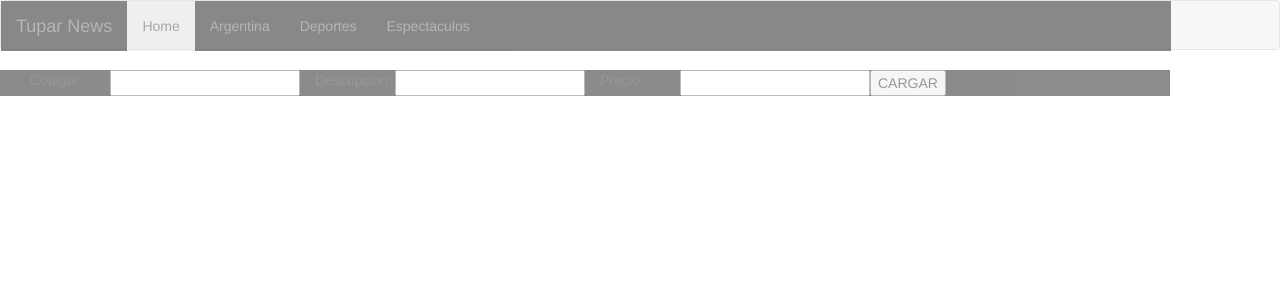
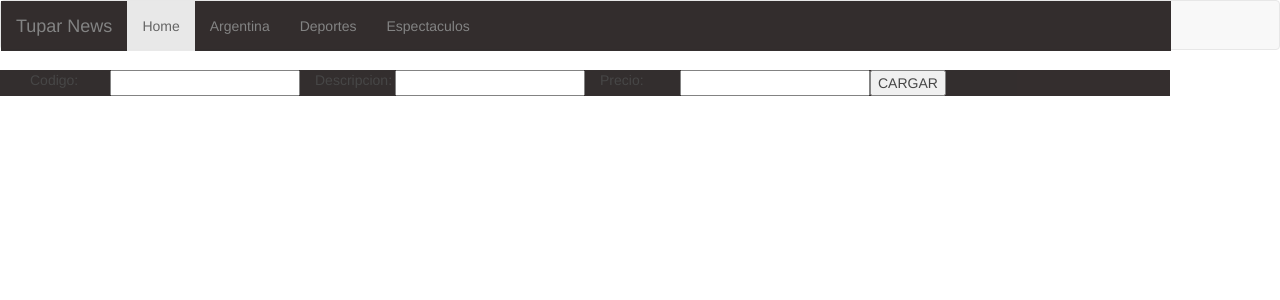
Before and after one commit to Unicen-Tuari/gportillo, a PHP site: page /noticia.html in a window 1280 px wide. Shown: the top 300 px of the page. Run offline with PHP 8.4, Linux system fonts and the light colour scheme; some libraries are stand-ins or nearby versions.

Commit message:
acomodando el fondo del nosotros

```diff
--- a/css/estilo.css
+++ b/css/estilo.css
@@ -38,7 +38,7 @@
 
 .container{
   background-color: #1E1818;
-  opacity: 0.5;
+  opacity: 0.9;
 
 }
 table {
```
